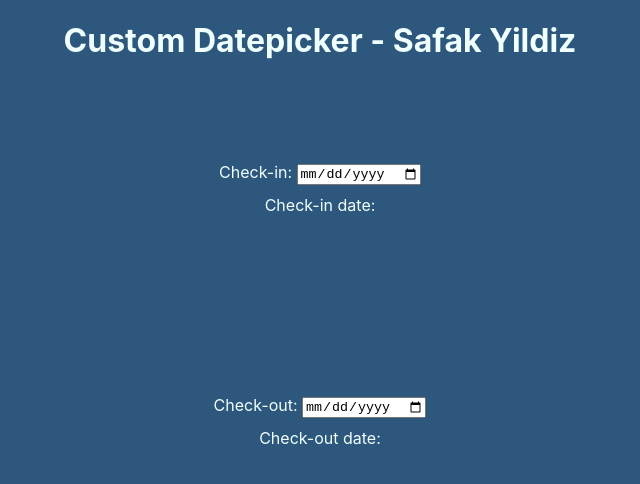
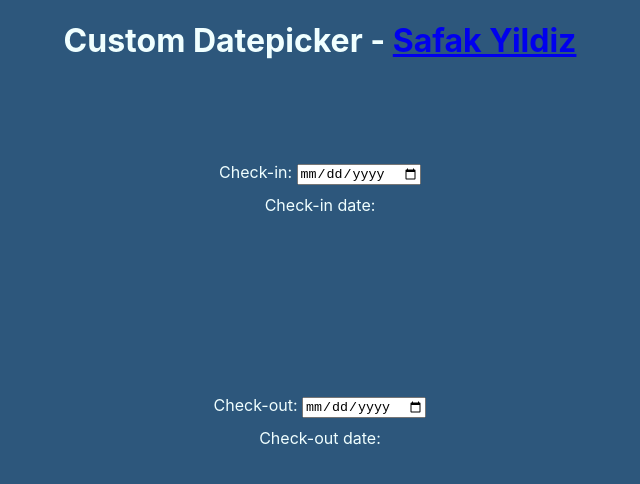
Before and after one commit to shafakyildiz/calendar-react, a React (Create React App) app: page / in a window 1280 px wide. Shown: the top 484 px of the page, without its empty margins (320-960 px from the left). Built offline with nearby package versions, Linux system fonts and the light colour scheme.

Commit message:
added title and some minor changes

```diff
--- a/package.json
+++ b/package.json
@@ -6,7 +6,6 @@
     "@testing-library/jest-dom": "^5.16.1",
     "@testing-library/react": "^12.1.2",
     "@testing-library/user-event": "^13.5.0",
-    "jquery": "^3.6.0",
     "react": "^17.0.2",
     "react-dom": "^17.0.2",
     "react-scripts": "5.0.0",
--- a/public/index.html
+++ b/public/index.html
@@ -26,7 +26,7 @@
       work correctly both with client-side routing and a non-root public URL.
       Learn how to configure a non-root public URL by running `npm run build`.
     -->
-    <title>React App</title>
+    <title>Safak Yildiz Custom Datepicker</title>
   </head>
   <body>
     <noscript>You need to enable JavaScript to run this app.</noscript>
--- a/src/App.js
+++ b/src/App.js
@@ -20,7 +20,10 @@ function App() {
   };
   return (
     <div className="App">
-      <h1>Custom Datepicker - Safak Yildiz</h1>
+      <h1>
+        Custom Datepicker -{" "}
+        <a href="https://github.com/shafakyildiz">Safak Yildiz</a>
+      </h1>
       <div className="container">
         <label htmlFor="checkin">Check-in: </label>
         <input
```
Also changed, not shown: 1 other file (tests, documents, lock files or other folders).
